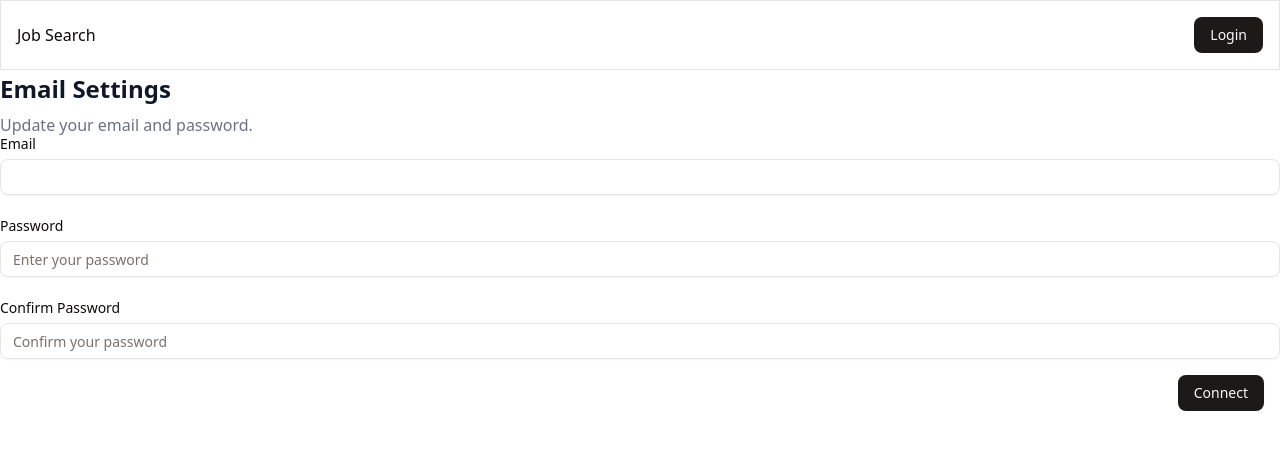
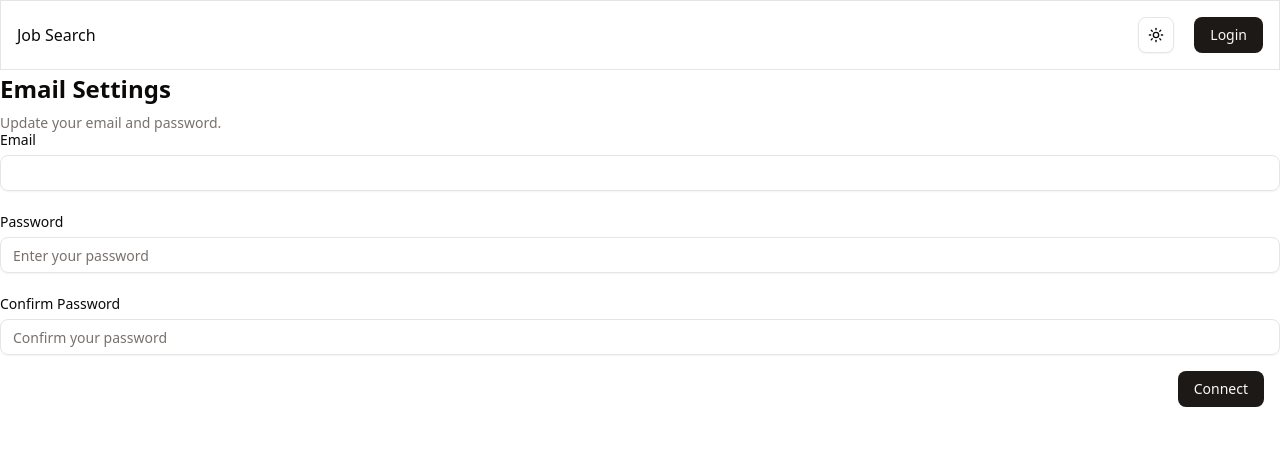
Before and after one commit to renhotsai/job-search, a Next.js app: page /setting/email-setting in a window 1280 px wide. Shown: the top 450 px of the page. Built offline with nearby package versions, Linux system fonts and the light colour scheme; no server answers.

Commit message:
update dark mode

```diff
--- a/src/app/(auth)/setting/email-setting/page.tsx
+++ b/src/app/(auth)/setting/email-setting/page.tsx
@@ -65,8 +65,8 @@ const EmailSetting = () => {
 		<Form {...form}>
 			<form onSubmit={form.handleSubmit(onSubmit)}>
 				<div className="space-y-2">
-					<h2 className="text-2xl font-bold text-gray-900">Email Settings</h2>
-					<p className="text-gray-500">Update your email and password.</p>
+					<h2 className="text-2xl font-bold ">Email Settings</h2>
+					<p className="text-sm text-muted-foreground">Update your email and password.</p>
 				</div>
 
 				<div className="grid gap-6">
--- a/src/app/(auth)/setting/page.tsx
+++ b/src/app/(auth)/setting/page.tsx
@@ -7,6 +7,7 @@ import { useState, useEffect } from "react";
 import { linkIdentity } from "@/app/(auth)/action";
 import { GoogleIcon,GithubIcon } from "@/lib/icons";
 import EmailSetting from "@/app/(auth)/setting/email-setting/page";
+import { Card } from "@/components/ui/card";
 
 
 const Setting = () => {
@@ -32,7 +33,7 @@ const Setting = () => {
 
 	return (
 		<div className={'flex items-center justify-center h-full'}>
-			<div className="max-w-2xl mx-auto p-8 space-y-10 bg-white rounded-lg shadow-md w-full">
+			<Card className="max-w-2xl mx-auto p-8 space-y-10 rounded-lg shadow-md w-full">
 				<div className="space-y-2">
 					<h1 className="text-2xl font-bold tracking-tight">Login Method</h1>
 					<p className="text-muted-foreground">
@@ -48,7 +49,7 @@ const Setting = () => {
 					<div className="grid gap-4">
 						<Button
 							variant="outline"
-							className="w-full flex items-center gap-3 h-12 justify-center hover:bg-muted/50 transition-colors"
+							className="w-full flex items-center gap-3 h-12 justify-center hover:bg-background transition-colors"
 							disabled={github}
 							onClick={() => {
 								linkIdentity('github').then()
@@ -67,7 +68,7 @@ const Setting = () => {
 
 						<Button
 							variant="outline"
-							className="w-full flex items-center gap-3 h-12 hover:bg-muted/50 transition-colors justify-center"
+							className="w-full flex items-center gap-3 h-12 hover:bg-background transition-colors justify-center"
 							disabled={google}
 							onClick={() => {
 								linkIdentity('google').then()
@@ -85,7 +86,7 @@ const Setting = () => {
 						</Button>
 					</div>
 				</div>
-			</div>
+			</Card>
 		</div>
 	)
 }
--- a/src/app/components/header.tsx
+++ b/src/app/components/header.tsx
@@ -13,10 +13,11 @@ import {
 } from "@/components/ui/dropdown-menu"
 import { LogoutButton } from "@/components/logout-button";
 import { User } from "lucide-react";
+import ModeToggle from "@/app/components/mode-toggle";
 
 const Header = async () => {
 	const supabase = await createClient()
-	const { data: { user } } = await supabase.auth.getUser()
+	const {data: {user}} = await supabase.auth.getUser()
 
 	if (!user) {
 		return (
@@ -24,9 +25,12 @@ const Header = async () => {
 				<div>
 					<Link href={'/'}>Job Search</Link>
 				</div>
+				<div className={'flex gap-5'}>
+					<ModeToggle/>
 					<Link href="/login">
 						<Button>Login</Button>
 					</Link>
+				</div>
 			</header>
 		)
 	}
@@ -39,6 +43,8 @@ const Header = async () => {
 					<MobileSidebarTrigger/>
 				</div>
 			</div>
+			<div className={'flex flex-row gap-5'}>
+				<ModeToggle/>
 				<DropdownMenu>
 					<DropdownMenuTrigger asChild>
 						<Button variant="ghost" className="relative h-8 w-8 rounded-full">
@@ -62,19 +68,20 @@ const Header = async () => {
 								</p>
 							</div>
 						</DropdownMenuLabel>
-					<DropdownMenuSeparator />
+						<DropdownMenuSeparator/>
 						<DropdownMenuItem asChild>
 							<Link href="/resume" className="flex w-full items-center">
-							<User className="mr-2 h-4 w-4" />
+								<User className="mr-2 h-4 w-4"/>
 								<span>Profile</span>
 							</Link>
 						</DropdownMenuItem>
-					<DropdownMenuSeparator />
+						<DropdownMenuSeparator/>
 						<DropdownMenuItem>
-						<LogoutButton />
+							<LogoutButton/>
 						</DropdownMenuItem>
 					</DropdownMenuContent>
 				</DropdownMenu>
+			</div>
 		</header>
 	)
 }
--- a/src/app/components/user-education-card.tsx
+++ b/src/app/components/user-education-card.tsx
@@ -39,12 +39,12 @@ export const UserEducationCard = ({userEducations, setUserEducations}: props) =>
 			{userEducations.map((education) => (
 				<Card
 					key={education.id}
-					className="relative w-xl mx-auto p-6 space-y-8 bg-white rounded-lg shadow-md my-6">
+					className="relative w-xl mx-auto p-6 space-y-8 rounded-lg shadow-md my-6 bg-background text-muted-foreground">
 					{/* "×" button in top-right */}
 					<button
 						type="button"
 						aria-label="Remove education"
-						className="absolute top-4 right-4 text-xl text-gray-400 hover:text-destructive transition-colors duration-150 ease-in-out focus:outline-none"
+						className="absolute top-4 right-4 text-xl hover:text-destructive transition-colors duration-150 ease-in-out focus:outline-none"
 						onClick={() => {removeUserEducation(education.id).then()}}
 					>
 						&times;
--- a/src/app/components/user-education-form.tsx
+++ b/src/app/components/user-education-form.tsx
@@ -94,7 +94,7 @@ const UserEducationForm = ({ setUserEducations}: props) => {
 	return (
 		<Form {...form}>
 			<form onSubmit={form.handleSubmit(submitAction)}
-			      className="w-xl mx-auto p-6 space-y-8 bg-white rounded-lg shadow-md my-6">
+			      className="w-xl mx-auto p-6 space-y-8 rounded-lg shadow-md my-6 bg-background text-foreground">
 				<div className="grid grid-cols-1 md:grid-cols-2 gap-6">
 					<FormField
 						control={form.control}
--- a/src/app/components/user-profile-form.tsx
+++ b/src/app/components/user-profile-form.tsx
@@ -27,7 +27,7 @@ const UserProfile = ({form}: Props) => {
 			const userProfileFromDB = await getUserProfileFromDB(user!.id);
 			if (userProfileFromDB) {
 				setUserProfile(userProfileFromDB)
-			}else{
+			} else {
 				setEditable(true)
 			}
 		}
@@ -73,9 +73,9 @@ const UserProfile = ({form}: Props) => {
 	return (
 		<Form {...form}>
 			<form onSubmit={form.handleSubmit(saveProfile)}
-			      className="w-2xl mx-auto p-6 space-y-8 bg-white rounded-lg shadow-md">
+			      className="w-2xl mx-auto p-6 space-y-8 rounded-lg shadow-md bg-background text-foreground">
 				<div className="space-y-2">
-					<h2 className="text-2xl font-bold text-gray-900">Profile Information</h2>
+					<h2 className="text-2xl font-bold ">Profile Information</h2>
 					{editable && <p className="text-gray-500">Update your profile information to help employers find you.</p>}
 				</div>
 
```
Lines whose indentation alone changed are shown as unchanged.
